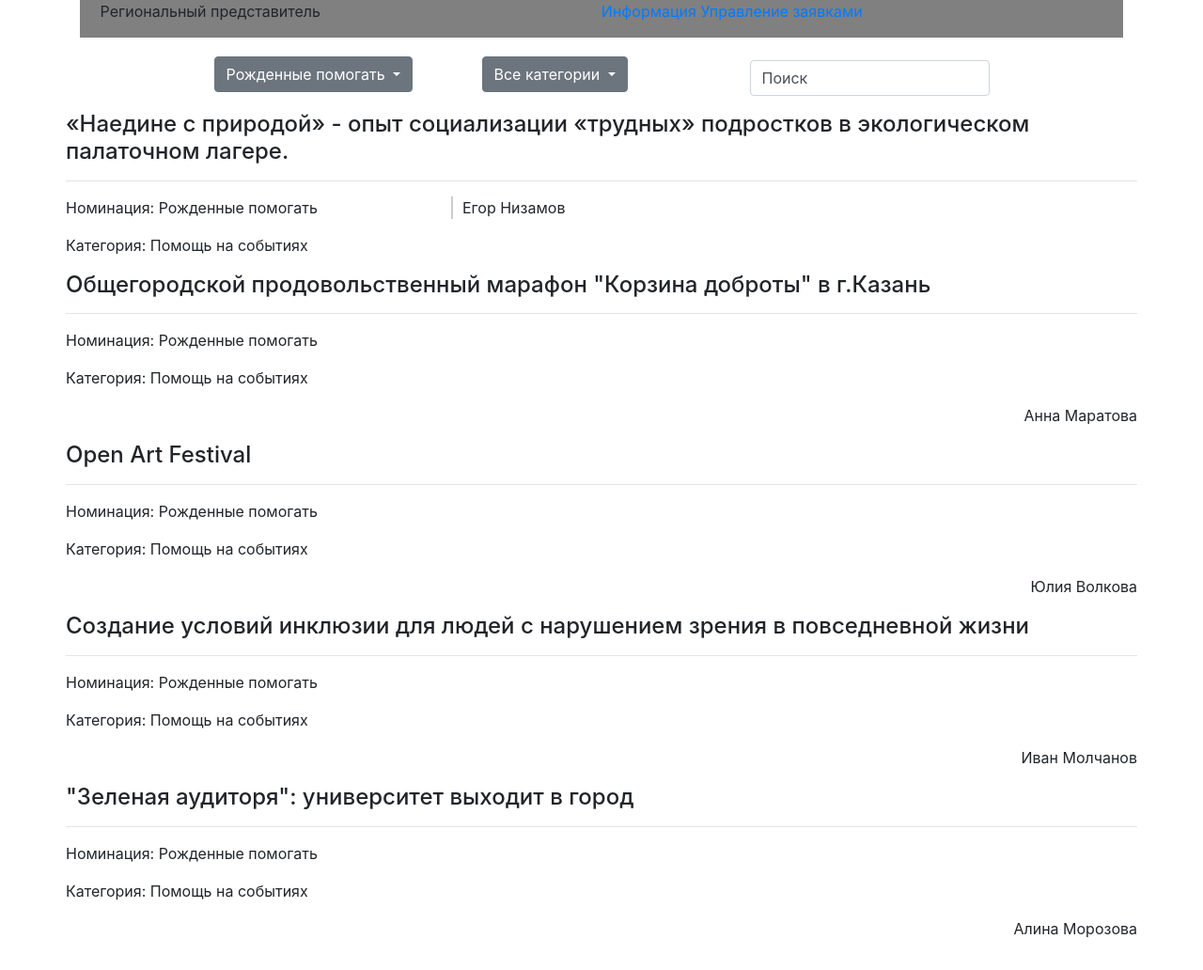
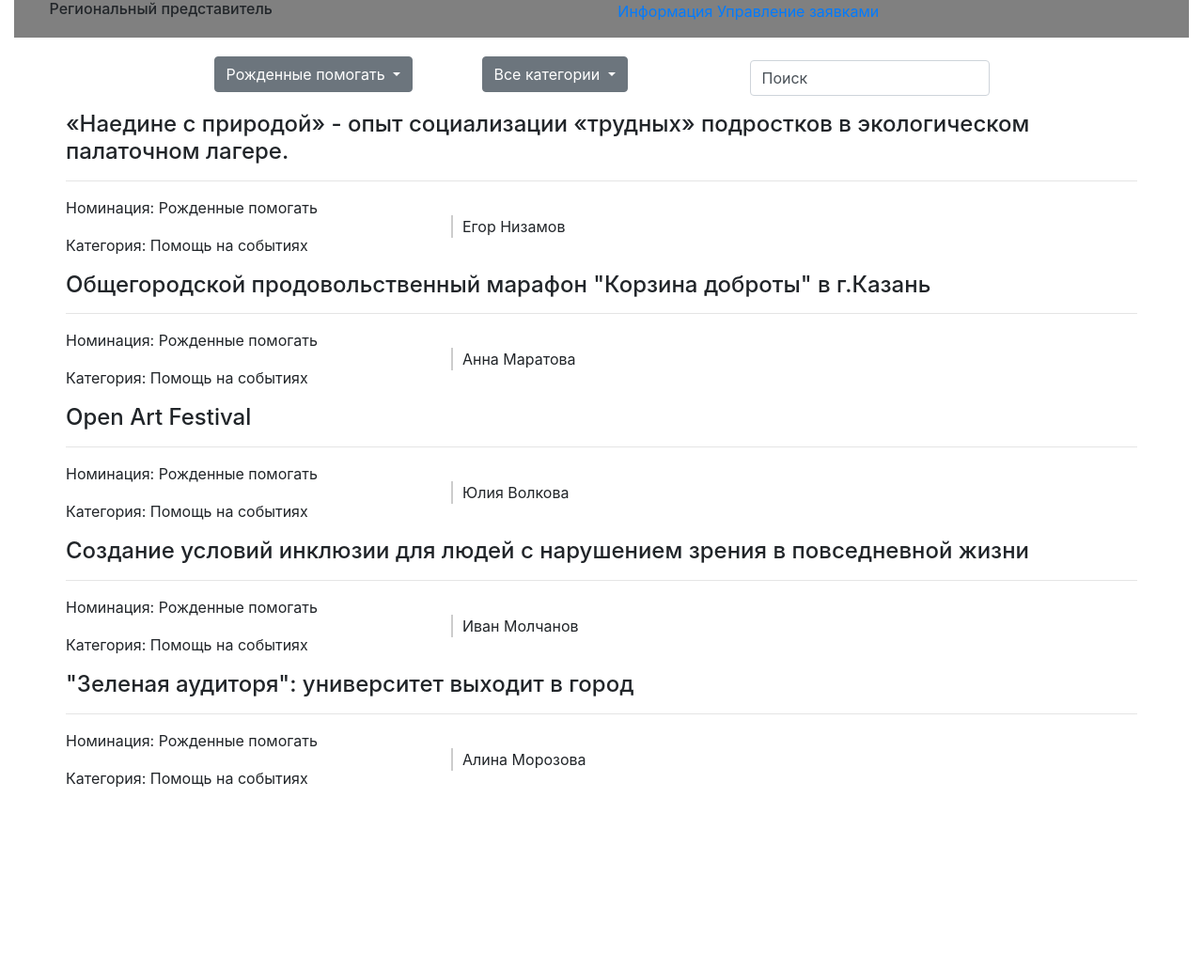
Before and after one commit to arturican/test-unit, a plain HTML site: page index.html in a window 1280 px wide. Shown: the whole page at 94% size. After the commit the page ends 872 px from the top, so only its background shows below. Drawn offline with nearby package versions, Linux system fonts and the light colour scheme.

Commit message:
подредактировал html

```diff
--- a/index.html
+++ b/index.html
@@ -1,5 +1,4 @@
 <!doctype html>
-<html lang="en">
 <html lang="ru">
    <head>
       <!-- Required meta tags -->
@@ -10,17 +9,18 @@
       <link rel="stylesheet" type="text/css" href="assets/styles/style.css">
       <title>Test unit</title>
    </head>
-      <body >
-            <div class="container">
+   <body>
+      <header>
+         <div class="container-fluid">
             <div class="row header">
                <div class="col-sm-6 col-md-3 header--region">
-                     Региональный представитель
+                  <h6>Региональный представитель</h6>
                </div>
                <div class="col-sm-6 col-md-9 header--list">
                   <ul class="list-unstyled">
                      <li>
-                           <a  href="#" class="header-info class="list-unstyled"">Информация</a>
-                           <a  href="#" class="header-management class="list-unstyled"">Управление заявками</a>
+                        <a  href="#" class="header-info  list-unstyled">Информация</a>
+                        <a  href="#" class="header-management  list-unstyled">Управление заявками</a>
                      </li>
                   </ul>
                </div>
@@ -31,34 +31,22 @@
          <div class="container">
             <div class="row align-items-center  justify-content-center  nav">
                <div class="col-md-3  dropdown open  nav--link">
-                  <a class="btn btn-secondary dropdown-toggle" href="http://example.com" id="dropdownMenuLink" data-toggle="dropdown" aria-haspopup="true" aria-expanded="false">
+                  <a class="btn btn-secondary dropdown-toggle" href="#">
                   Рожденные помогать
                   </a>
-                  <div class="col-sm-3  col-md-3  dropdown-menu" aria-labelledby="dropdownMenuLink">
-                     <a class="dropdown-item" href="#">Пример-1</a>
-                     <a class="dropdown-item" href="#">Пример-2</a>
-                     <a class="dropdown-item" href="#">Пример-3</a>
-                  </div>
                </div>
                <div class="col-sm-3  col-md-3  dropdown open  nav--link">
-                  <a class="btn btn-secondary dropdown-toggle" href="http://example.com" id="dropdownMenuLink" data-toggle="dropdown" aria-haspopup="true" aria-expanded="false">
+                  <a class="btn btn-secondary dropdown-toggle" href="#">
                   Все категории
                   </a>
-                  <div class="dropdown-menu" aria-labelledby="dropdownMenuLink">
-                     <a class="dropdown-item" href="#">Пример-1</a>
-                     <a class="dropdown-item" href="#">Пример-2</a>
-                     <a class="dropdown-item" href="#">Пример-3</a>
                </div>
-               </div>
-
-               <div class="col-sm-3  col-md-3  form-group  nav--search">
+               <div class="col-sm-3  col-md-3  align-self-center  form-group  nav--search">
                   <label for="example-search-input"></label>
                   <input class="form-control" type="search" value="Поиск" id="example-search-input">
                </div>
             </div>
          </div>
-
-         <div class="chek-list  container">
+         <div class="chek-list  container  justify-content-center">
             <div class="row">
                <ul class="list-unstyled">
                   <li>
@@ -66,50 +54,75 @@
                      </h4>
                      <hr>
                      <div class="row">
-                  <div class="col-sm-4">
+                        <div class="col-md-4">
                            <p>Номинация: Рожденные помогать</p>
                            <p>Категория: Помощь на событиях</p>
                         </div>
-                <div class="col-sm-8">
+                        <div class="col-md-8 align-self-center">
                            <p class="line">Егор Низамов</p>
                         </div>
                      </div>
-
                   </li>
                   <li>
                      <h4>Общегородской продовольственный марафон "Корзина доброты" в г.Казань
                      </h4>
                      <hr>
+                     <div class="row">
+                        <div class="col-md-4 col-sm-6">
                            <p>Номинация: Рожденные помогать</p>
                            <p>Категория: Помощь на событиях</p>
-                  <p class="text-right  ">Анна Маратова</p>
+                        </div>
+                        <div class="col-md-8  col-sm-6 align-self-center">
+                           <p class="line">Анна Маратова</p>
+                        </div>
+                     </div>
                   </li>
                   <li>
                      <h4>Open Art Festival
                      </h4>
                      <hr>
+                     <div class="row">
+                        <div class="col-md-4">
                            <p>Номинация: Рожденные помогать</p>
                            <p>Категория: Помощь на событиях</p>
-                  <p class="text-right ">Юлия Волкова</p>
+                        </div>
+                        <div class="col-md-8 align-self-center">
+                           <p class="line">Юлия Волкова</p>
+                        </div>
+                     </div>
                   </li>
                   <li>
                      <h4>Создание условий инклюзии для людей с нарушением зрения в повседневной жизни
                      </h4>
                      <hr>
+                     <div class="row">
+                        <div class="col-md-4">
                            <p>Номинация: Рожденные помогать</p>
                            <p>Категория: Помощь на событиях</p>
-                  <p class="text-right ">Иван Молчанов</p>
+                        </div>
+                        <div class="col-md-8 align-self-center">
+                           <p class="line">Иван Молчанов</p>
+                        </div>
+                     </div>
                   </li>
                   <li>
                      <h4>"Зеленая аудиторя": университет выходит в город
                      </h4>
                      <hr>
+                     <div class="row">
+                        <div class="col-md-4">
                            <p>Номинация: Рожденные помогать</p>
                            <p>Категория: Помощь на событиях</p>
-                  <p class="text-right ">Алина Морозова</p>
+                        </div>
+                        <div class="col-md-8 align-self-center">
+                           <p class="line">Алина Морозова</p>
+                        </div>
+                     </div>
                   </li>
                </ul>
             </div>
+         </div>
+      </nav>
       <!-- Optional JavaScript -->
       <!-- jQuery first, then Popper.js, then Bootstrap JS -->
       <script src="https://code.jquery.com/jquery-3.3.1.slim.min.js" integrity="sha384-q8i/X+965DzO0rT7abK41JStQIAqVgRVzpbzo5smXKp4YfRvH+8abtTE1Pi6jizo" crossorigin="anonymous"></script>
```
Lines whose indentation alone changed are shown as unchanged.
